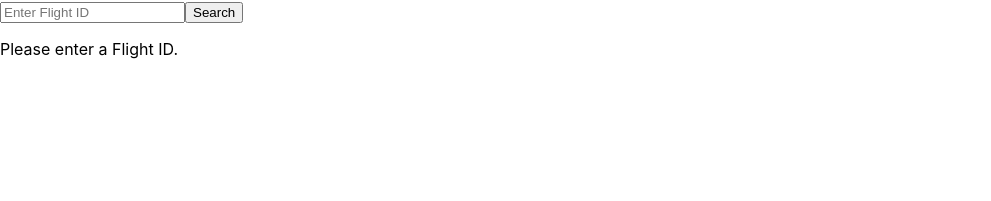
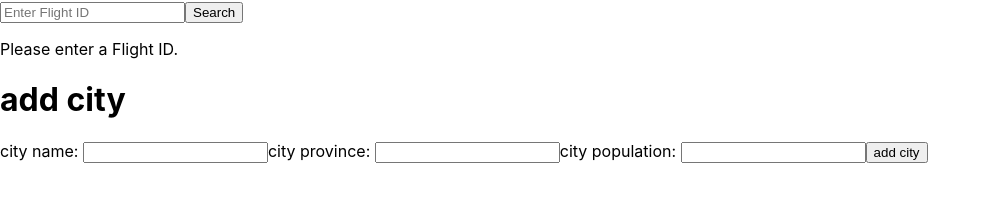
Before and after one commit to MasterHiggins/SDAT_Final_Sprint_Front_End, a React (Create React App) app in the folder final_sprint/: page / in a window 1280 px wide. Shown: the part 221-422 px from the top of the page, without its empty margins (0-991 px from the left). Built offline with nearby package versions, Linux system fonts and the light colour scheme; no server answers.

Commit message:
madde addCity

```diff
--- a/final_sprint/src/App.js
+++ b/final_sprint/src/App.js
@@ -6,6 +6,7 @@ import AirportList from "./components/AirportList";
 import CitySearch from "./components/CitySearch";
 import FlightList from "./components/FlightsList";
 import FlightSearch from "./components/FlightsSearch";
+import AddCity from "./components/AddCity";
 
 
 
@@ -48,6 +49,7 @@ function App() {
       <FlightList flights={flights}/>
       <CitySearch />
       <FlightSearch/>
+      <AddCity/>
     </div>
   );
 }
--- /dev/null
+++ b/final_sprint/src/components/AddCity.jsx
@@ -0,0 +1,55 @@
+import React, { useState } from 'react';
+import { addCity } from '../utills/apiCalls';
+
+const AddCity = ()=>{
+    const [cityData, setCityData] = useState({
+        name: '',
+        province: '',
+        population: ''
+    })
+    const [successMessage,setSuccessMessage] = useState('')
+    const [error, setError] = useState('');
+    const [loading, setLoading] = useState(false);
+
+    const handleInputChange = (e)=>{
+        const {name,value} = e.target;
+        setCityData({
+            ...cityData,
+            [name]:value
+        })
+    }
+
+    const handelSubmit = async (e) =>{
+        e.preventDefault();
+        try {
+           const newCity = await addCity(cityData);
+           setSuccessMessage(`${newCity.name} added`)
+           setCityData({name: '',
+            province: '',
+            population: ''})
+        } catch (error) {
+            setError(error.message)
+        }finally{
+            setLoading(false)
+        }
+    }
+
+    return(
+        <div>
+            <h1>add city</h1>
+            <form onSubmit={handelSubmit}>
+                city name: <input type="text" name='name' value={cityData.name} onChange={handleInputChange} required />
+                city province: <input type="text" name='province' value={cityData.province} onChange={handleInputChange} required />
+                city population: <input type="number" name='population' value={cityData.population} onChange={handleInputChange} required />
+                <button type='submit' disabled={loading}>
+                    {loading ? 'adding':'add city'}
+                </button>
+            </form>
+            {successMessage && <p>{successMessage}</p>}
+            {error && <p>{error}</p>}
+        </div>
+    )
+
+}
+
+export default AddCity
--- a/final_sprint/src/utills/apiCalls.js
+++ b/final_sprint/src/utills/apiCalls.js
@@ -51,3 +51,16 @@ export const fetchFlightById = async (id)=>{
         throw error
     }
 }
+
+export const addCity = async (cityData)=>{
+    try {
+        const res = await axios.post(`${BACKEND_BASE_URL}/cities`,cityData,{
+            headers:{'Content-Type': 'application/json'}
+        })
+        console.log("wow")
+        return res.data;
+    } catch (error) {
+        console.error('error when adding city', error)
+        throw error
+    }
+}
```
